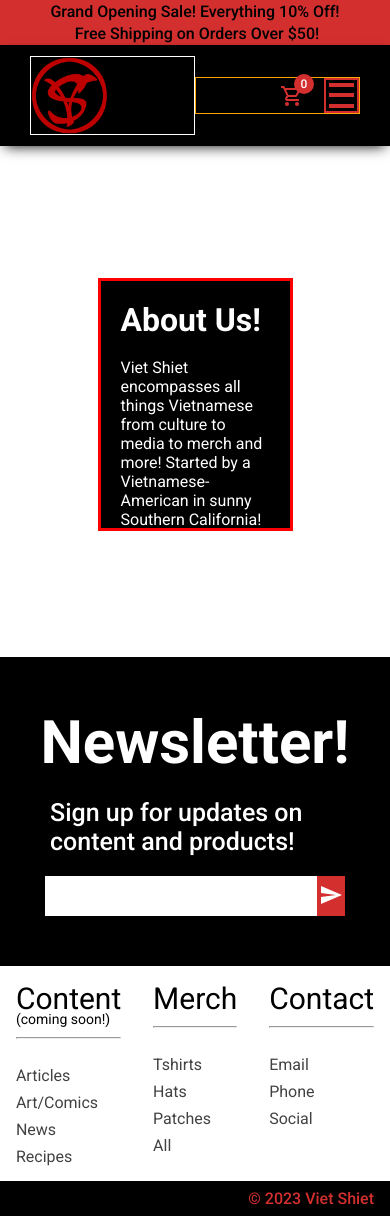
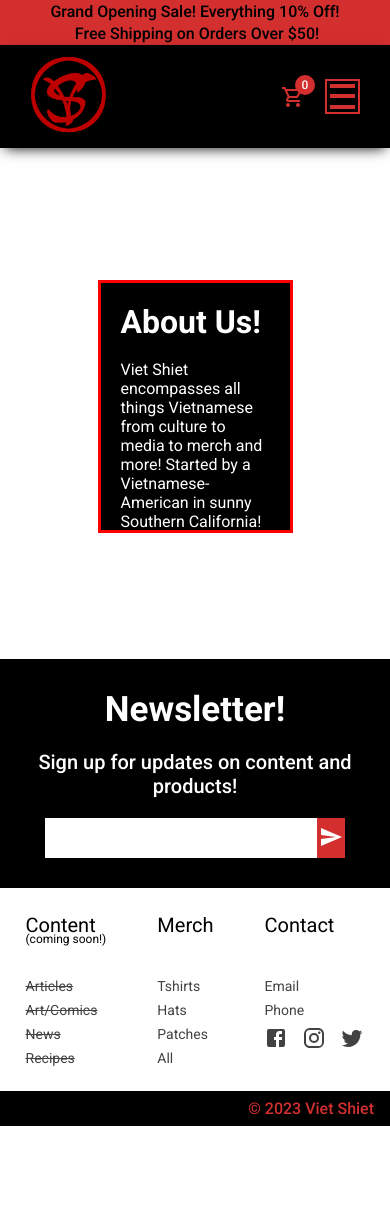
Before and after one commit to zzzctrlz/vs-ecommerce, a React (Create React App) app in the folder vs-client/: page /about in a window 390 px wide. After the commit the page ends 1126 px from the top, so only its background shows below. Built offline with nearby package versions, Linux system fonts and the light colour scheme.

Commit message:
make newsletter, footerlinks responsive

```diff
--- a/vs-client/src/Components/FooterLinks.jsx
+++ b/vs-client/src/Components/FooterLinks.jsx
@@ -1,6 +1,7 @@
 //import React from 'react'
 import styled from 'styled-components'
 import {Link} from 'react-router-dom'
+import { Facebook, Instagram, Twitter } from "@mui/icons-material";
 
 const Container = styled.div`
    display: flex;
@@ -9,12 +10,9 @@ const Container = styled.div`
    justify-content: space-around;
    align-items: flex-start;
    height: auto;
-   padding: 15px 0;
+   padding: 25px 0;
 `
-const LeftCol = styled.div`
-   display: flex;
-   flex-direction: column;
-`
+
 const MidCol = styled.div`
    display: flex;
    flex-direction: column;
@@ -25,22 +23,46 @@ const RightCol = styled.div`
    flex-direction: column;
 `
 const Title = styled.h1`
-   font-size: 30px;
+   font-size: 24px;
    font-weight: 400;
-   margin-bottom: 10px;
+   margin-bottom: 5px;
+
+   @media(max-width: 600px){
+      font-size: 20px;
+   }
 `
 const Li = styled.li`
    list-style: none;
    margin-top: 8px;
+   @media(max-width: 600px){
+      font-size: 14px;
+   }
    `
+
+
 const A = styled.a`
-   color: #424242;
-   text-decoration: none;
+color: #424242;
+text-decoration: none;
+&:hover{
+   color: #d32f2f;
+}
+`
 
-   &:hover{
-      color: #d32f2f;
+const LeftCol = styled.div`
+   display: flex;
+   flex-direction: column;
+
+   ul{
+      ${Li}{
+
+         ${A}{
+            text-decoration: line-through;
+            cursor: not-allowed;
+         }
+      }
    }
 `
+
 const SLink = styled(Link)`
    text-decoration: none;
    color: #424242;
@@ -51,8 +73,26 @@ const SLink = styled(Link)`
 `
 
 const P = styled.p`
-   font-size: 14px;
+   font-size: 12px;
    margin-top: -5px;
+`
+
+
+const SocialIcons = styled.div`
+   display: flex;
+   width: 166px;
+   justify-content: space-between;
+   //border: 1px solid white;
+
+   @media(max-width:700px){
+      width: 100px;
+   }
+`
+const SIcon = styled.div`
+   &:hover{
+      color: #d32f2f;
+      cursor: pointer;
+   }
 `
 
 const FooterLinks = () => {
@@ -61,7 +101,6 @@ const FooterLinks = () => {
       <Container>
          <LeftCol>
             <Title>Content <P>(coming soon!)</P></Title>
-            <hr/>
             <br/>
             <ul>
                <Li><A href="#">Articles</A></Li>
@@ -71,8 +110,7 @@ const FooterLinks = () => {
             </ul>
          </LeftCol>
          <MidCol>
-            <Title>Merch</Title>
-            <hr/>
+            <Title>Merch<P>&nbsp;</P></Title>
             <br/>
             <ul>
                <Li><SLink to={`/products/shirt`}>Tshirts</SLink></Li>
@@ -82,13 +120,16 @@ const FooterLinks = () => {
             </ul>
          </MidCol>
          <RightCol>
-            <Title>Contact</Title>
-            <hr/>
+            <Title>Contact<P>&nbsp;</P></Title>
             <br/>
             <ul>
                <Li><A href="#">Email</A></Li>
                <Li><A href="#">Phone</A></Li>
-               <Li><A href="#">Social</A></Li>
+               <Li><SocialIcons>
+                     <A href="https://www.facebook.com/VietShiet" target="_blank"><SIcon><Facebook /></SIcon></A>
+                     <A href="https://www.instagram.com/viet_shiet/" target="_blank"><SIcon><Instagram /></SIcon></A>
+                     <A href="https://twitter.com/VietShiet" target="_blank"><SIcon><Twitter /></SIcon></A>
+                  </SocialIcons></Li>
                {/* <Li><A href="#">Payment Icons</A></Li> */}
             </ul>
          </RightCol>
--- a/vs-client/src/Components/Navbar.jsx
+++ b/vs-client/src/Components/Navbar.jsx
@@ -1,4 +1,4 @@
-import { Facebook, Instagram, SearchOutlined, ShoppingCartOutlined, Twitter } from "@mui/icons-material";
+import { Facebook, Instagram, ShoppingCartOutlined, Twitter } from "@mui/icons-material"; //SearchOutlined, took out search from navbar
 import { Badge } from "@mui/material";
 import styled from "styled-components";
 import logo from "../Assets/VietShietLogo500px.png";
@@ -29,7 +29,7 @@ const Left = styled.div`
    align-items: flex-start;
    justify-content: center;
    gap: 6px;
-   border: 1px solid green;
+   //border: 1px solid green;
 
    @media (max-width: 830px){
       display: none;
@@ -39,7 +39,7 @@ const Center = styled.div`
    flex: 1;
    display: flex;
    justify-content: center;
-   border: 1px solid white;
+   //border: 1px solid white;
 
    @media (max-width: 830px){
       justify-content: flex-start;
@@ -51,7 +51,7 @@ const Right = styled.div`
    display: flex;
    align-items: center;
    justify-content: flex-end;
-   border: 1px solid orange;
+   //border: 1px solid orange;
 `
 
 const RightExceptCart = styled.div`
@@ -121,11 +121,10 @@ color: #d32f2f;
 //}
 `
 const SocialIcons = styled.div`
-   //color: #d32f2f;
    display: flex;
    width: 166px;
    justify-content: space-between;
-   border: 1px solid white;
+   //border: 1px solid white;
 `
 const SIcon = styled.div`
    &:hover{
@@ -133,31 +132,31 @@ const SIcon = styled.div`
       cursor: pointer;
    }
 `
-const SearchWrapper = styled.div`
-   border: 0.5px solid #d32f2f;
-   display: flex;
-   align-items: center;
+// const SearchWrapper = styled.div`
+//    border: 0.5px solid #d32f2f;
+//    display: flex;
+//    align-items: center;
 
-`
-const Search = styled.input`
-   border: none;
-   background-color: black;
-   color: #d32f2f;
-   text-align: center;
-   font-size: 16px;
-   &:focus{
-      outline: none;
-   }
+// `
+// const Search = styled.input`
+//    border: none;
+//    background-color: black;
+//    color: #d32f2f;
+//    text-align: center;
+//    font-size: 16px;
+//    &:focus{
+//       outline: none;
+//    }
 
-   &::placeholder{
-      color: #d32f2f;
-      font-size: 14px;
-   }
+//    &::placeholder{
+//       color: #d32f2f;
+//       font-size: 14px;
+//    }
 
-   &:focus::placeholder{
-      color: transparent;
-   }
-`
+//    &:focus::placeholder{
+//       color: transparent;
+//    }
+// `
 
 const SLink = styled(Link)`
 text-decoration: none;
@@ -200,7 +199,7 @@ const Navbar = () => {
             </SocialIcons>
          </Left>
          <Center>
-            <img src={logo} alt="viet shiet logo" width="77px" height="77px" />
+            <SLink to={`/`}><img src={logo} alt="viet shiet logo" width="77px" height="77px" /></SLink>
          </Center>
          <Right>
             {/*<RightItem>
--- a/vs-client/src/Components/Newsletter.jsx
+++ b/vs-client/src/Components/Newsletter.jsx
@@ -13,14 +13,27 @@ const Wrapper = styled.div`
    padding: 50px 50px;
    background-color: black;
    color: white;
+
+   @media(max-width: 600px){
+      padding: 30px 30px;
+   }
 `
 const H1 = styled.h1`
-   font-size: 60px;
-   font-weight: 700;
+   font-size: 45px;
+   font-weight: 600;
+
+   @media(max-width: 600px){
+      font-size: 35px;
+   }
 `
 const P = styled.p`
-   font-size: 25px;
+   font-size: 20px;
    font-weight: 500;
+   text-align: center;
+
+   @media(max-width: 600px){
+      18px;
+   }
 `
 const InputContainer = styled.div`
    display: flex;
@@ -48,19 +61,37 @@ border: none;
 color: white;
 cursor: pointer;
 `
-
+const NLConfirm = styled.p`
+color: red;
+font-size: 14px;
+display: none;
+`
 const Newsletter = () => {
    const user = useSelector((state)=>state.user);
    const dispatch = useDispatch();
    const [email, setEmail] = useState(null);
+
+   const showNLConfirm = ()=>{
+      let nLConfirm = document.getElementById("confirm");
+      nLConfirm.style.display = "block";
+   };
+
+   const handleAddEmail = ()=>{
+      console.log("insidehandleAddEmailBody");
+      if (!(user.emailArray.includes(email)))
+         {dispatch(addEmail(email)) && showNLConfirm()}
+      else alert("This email is already signed up for our newsletter!");
+   };
+
   return (
     <Wrapper>
       <H1>Newsletter!</H1>
       <P>Sign up for updates on content and products!</P>
       <InputContainer>
          <Input type="text" onChange={(e)=>setEmail(e.target.value)} />
-         <Button onClick = {()=> dispatch(addEmail(email)) && alert(user.emailArray)} ><Send /></Button>
+         <Button onClick = {()=> handleAddEmail()}><Send /></Button>
       </InputContainer>
+      <NLConfirm id="confirm">Thanks for joining our newsletter!</NLConfirm>
 
     </Wrapper>
   )
--- a/vs-client/src/Components/Slider.jsx
+++ b/vs-client/src/Components/Slider.jsx
@@ -11,6 +11,7 @@ const Container = styled.div`
    align-items: center;
    position: relative;
    padding-bottom: 15px;
+   min-width: 375px;
 `
 const Wrapper = styled.div`
    height: 90%;
@@ -21,17 +22,13 @@ const Wrapper = styled.div`
    justify-content: flex-start;
    overflow:hidden;
    box-shadow: 0px 2px 5px 0px rgba(0,0,0,0.75);
-   border: 5px solid green;
+   //border: 5px solid green;
    `
   const Slide = styled.div`
      min-width: 100%;
      height: 100%;
-     //display: flex;
-     //align-items: center;
-     //justify-content: center;
      transform: translateX(${(props) => props.slideIndex * -100}%);
      transition: all 1s ease;
-     border: 3px solid yellow;
      position: relative;
   `
 
@@ -53,7 +50,7 @@ const TextWrapper = styled.div`
    justify-content: center;
    align-items: center;
    position: absolute;
-   top: 30%;
+   top: 25%;
    right: 10%;
    color: white;
    padding-left: 20px;
@@ -107,10 +104,6 @@ const P = styled.p`
 
 const Slider = () => {
    const [slideIndex, setSlideIndex] = useState(0);
-   //let autoSlideChange;
-   //commenting out the above line (initializing autoSlideChange) and setting a name for the below setTimeOut didn't work to resovle
-   //the issue. still going slideIndex 0, 0, 2, 0, 1, 2, 0, 1, 2, etc.  why the first two 0s???!?
-   //useEffect to change circle color when slideIndex changes
 
    useEffect(()=>{
       let circles = document.querySelectorAll(Circle);
@@ -137,25 +130,6 @@ const Slider = () => {
        };
    },[slideIndex])
 
-   //change slide every 8 seconds by updating slideIndex which will trigger useEffect with slideIndex dependency
-   /*const timerId = setTimeout(() => {
-      console.log(`begin setTimeout ${slideIndex}`);
-      let cur;
-      if (slideIndex < 2) {
-         cur = slideIndex + 1;
-      } else {
-         cur = 0;
-      }
-      setSlideIndex(cur);
-      //setSlideIndex(slideIndex=>slideIndex < 2 ? slideIndex + 1 : 0);
-      console.log(`end setTimeout ${slideIndex}, ${cur}`);
-   }, 4000);
-
-
-
-  const clearTimeouts = () => {
-   while(timerId--){clearTimeout(timerId)};
-  };*/
 
    const handleCircleClick = (circleNum) => {
       //clearInterval(interval);
@@ -173,25 +147,14 @@ const Slider = () => {
       // clearInterval(autoSlideChange);
       console.log(`end handleArrowClick ${slideIndex}`);
    }
-/* //moved code to anonymous function body of useEffect because setState within a
-   //closure (function inside function) only has access to old state value kind of
-   //like an async function but with more limitations like cant use await or settimeout
-   const handleCircleColor = () =>{
-      let circles = document.querySelectorAll(Circle);
-      circles.forEach((value,index)=>{
-         if(index === slideIndex){value.style.backgroundColor = "#d32f2f"}
-         else{value.style.backgroundColor = "black"}
-      })
-   }*/
- //style={{width: "100%", height: "auto"}}
 
 //  <ImgWrapper>
 //  {/* <Img src={item.img} alt={item.alt} /> // does not work as a styled component with props passed using .attrs for some reason*/}
-//  <img src={item.img} alt={item.alt} style={{objectFit: "cover",}}/>
+//  <img src={item.img} alt={item.alt} style={{objectFit: "cover",}}/>     REFACTORED TO TEXT ABSOLUTE POSITIONED OVER IMAGE SLIDE
 // </ImgWrapper>
 
 // <TextWrapper>
-//   <H1>{item.engTitle}</H1>
+//   <H1>{item.engTitle}</H1>    REFACTORED TO TEXT ABSOLUTE POSITIONED OVER IMAGE SLIDE
 //   <P>{item.engText}</P>
 // </TextWrapper>
   return (
@@ -202,7 +165,7 @@ const Slider = () => {
       <Wrapper>
          {slides.map((item)=> (
          <Slide slideIndex ={slideIndex}>
-            <img src={item.img} style={{objectFit: "cover",}} />
+            <img src={item.img} alt={item.alt} style={{objectFit: "cover",}} />
             <TextWrapper>
                <H1>{item.engTitle}</H1>
                <P>{item.engText}</P>
```
Also changed, not shown: vs-client/src/Pages/CartPage.jsx (+17 -7 lines).
